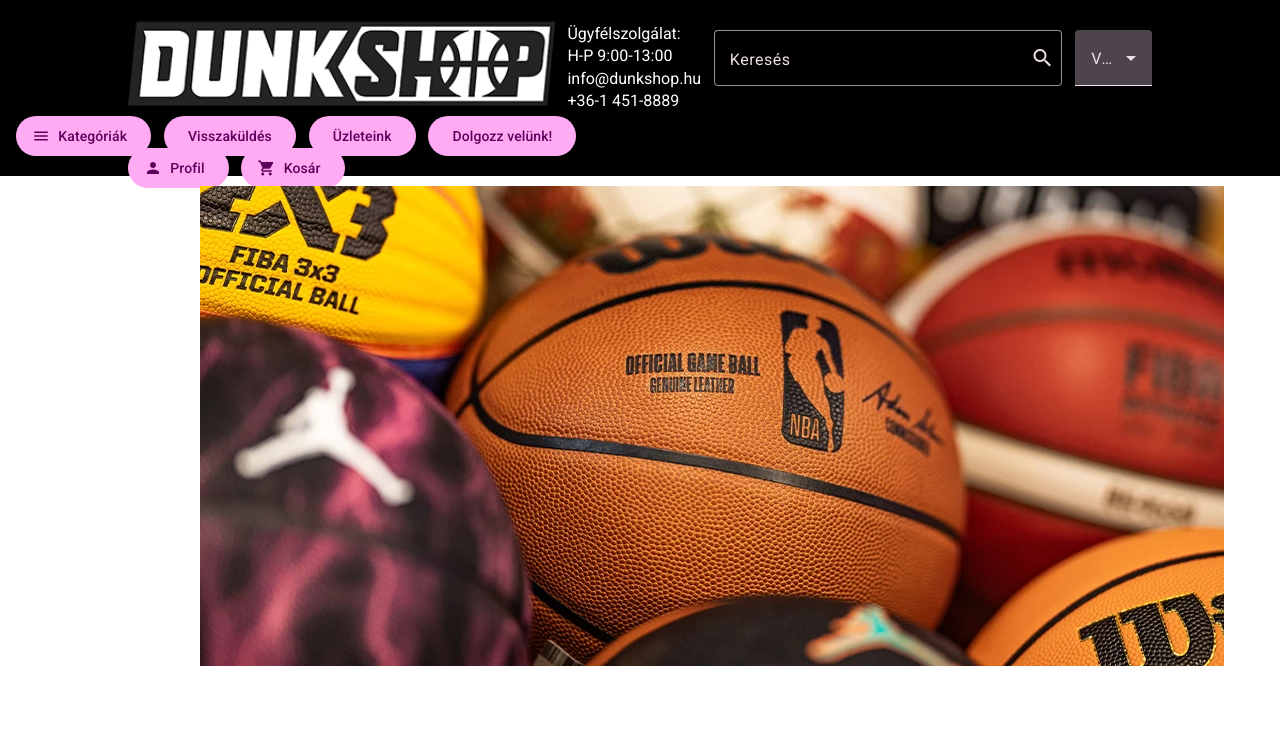
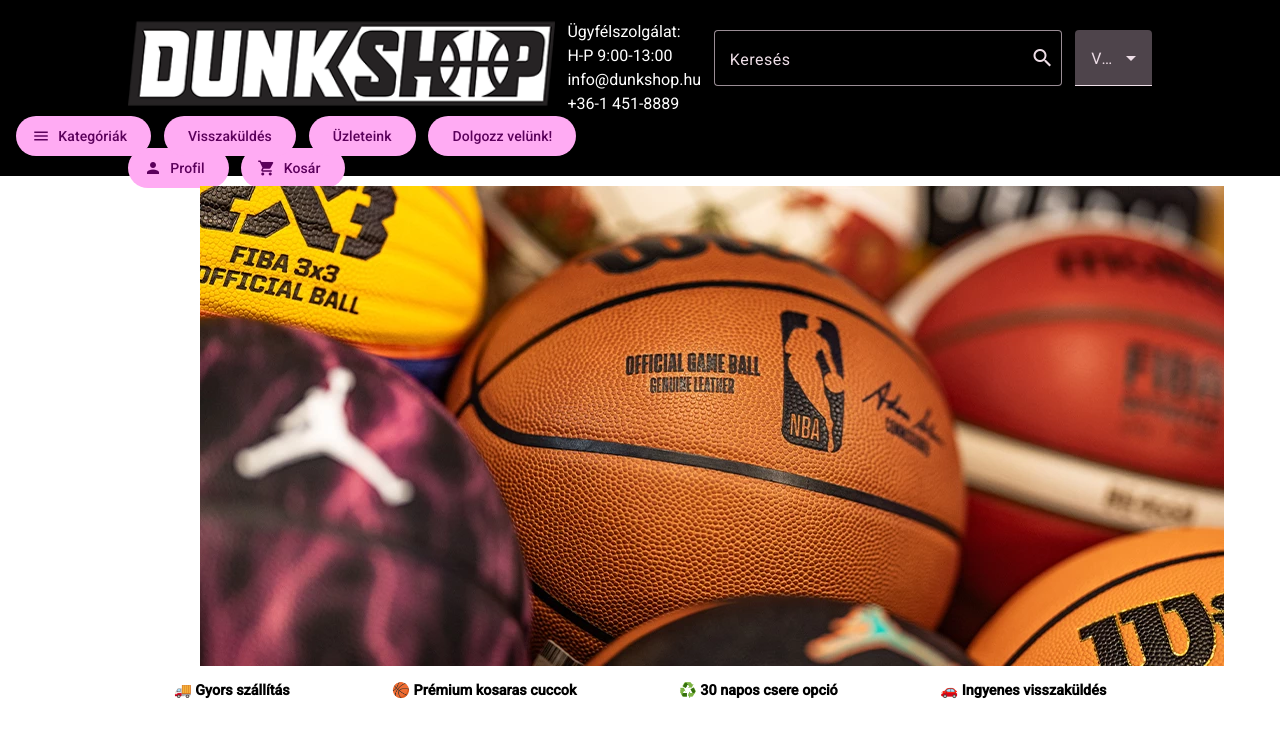
Before and after one commit to tolnaitamas/basketball-shop-pwa, an Angular app: page /main in a window 1280 px wide. Shown: the top 736 px of the page. Built offline with nearby package versions, Linux system fonts and the light colour scheme.

Commit message:
Features bar created

```diff
--- a/src/app/app.component.html
+++ b/src/app/app.component.html
@@ -14,10 +14,10 @@
     </a>
 
     <div class="contact">
-      Ügyfélszolgálat:<br />
-      H-P 9:00-13:00<br />
-      info&#64;dunkshop.hu<br />
-      +36-1 451-8889
+      <p>Ügyfélszolgálat:</p>
+      <p>H-P 9:00-13:00</p>
+      <p>info&#64;dunkshop.hu</p>
+      <p>+36-1 451-8889</p>
     </div>
 
     <mat-form-field appearance="outline" class="input-field">
--- a/src/app/app.component.scss
+++ b/src/app/app.component.scss
@@ -25,7 +25,7 @@
 
 .contact {
   font-size: 2vh;
-  line-height: 1.4;
+  line-height: 0.5;
   color: #ffffff;
   white-space: nowrap;
 }
--- a/src/app/main-page/main-page.component.html
+++ b/src/app/main-page/main-page.component.html
@@ -11,4 +11,9 @@
     />
   </div>
 </div>
-<div></div>
+<div class="features">
+  <p>🚚 Gyors szállítás</p>
+  <p>🏀 Prémium kosaras cuccok</p>
+  <p>♻️ 30 napos csere opció</p>
+  <p>🚗 Ingyenes visszaküldés</p>
+</div>
--- a/src/app/main-page/main-page.component.scss
+++ b/src/app/main-page/main-page.component.scss
@@ -22,3 +22,23 @@
   object-fit: cover;
   flex-shrink: 0;
 }
+
+.features {
+  margin-top: 2vh;
+  display: flex;
+  gap: 8vw;
+  flex-wrap: wrap;
+  justify-content: center;
+  align-items: center;
+  font-size: 1.8vh;
+  color: #000;
+
+  p {
+    margin: 0;
+    display: flex;
+    align-items: center;
+    gap: 0.5vw;
+    white-space: nowrap;
+    font-weight: bold;
+  }
+}
```
